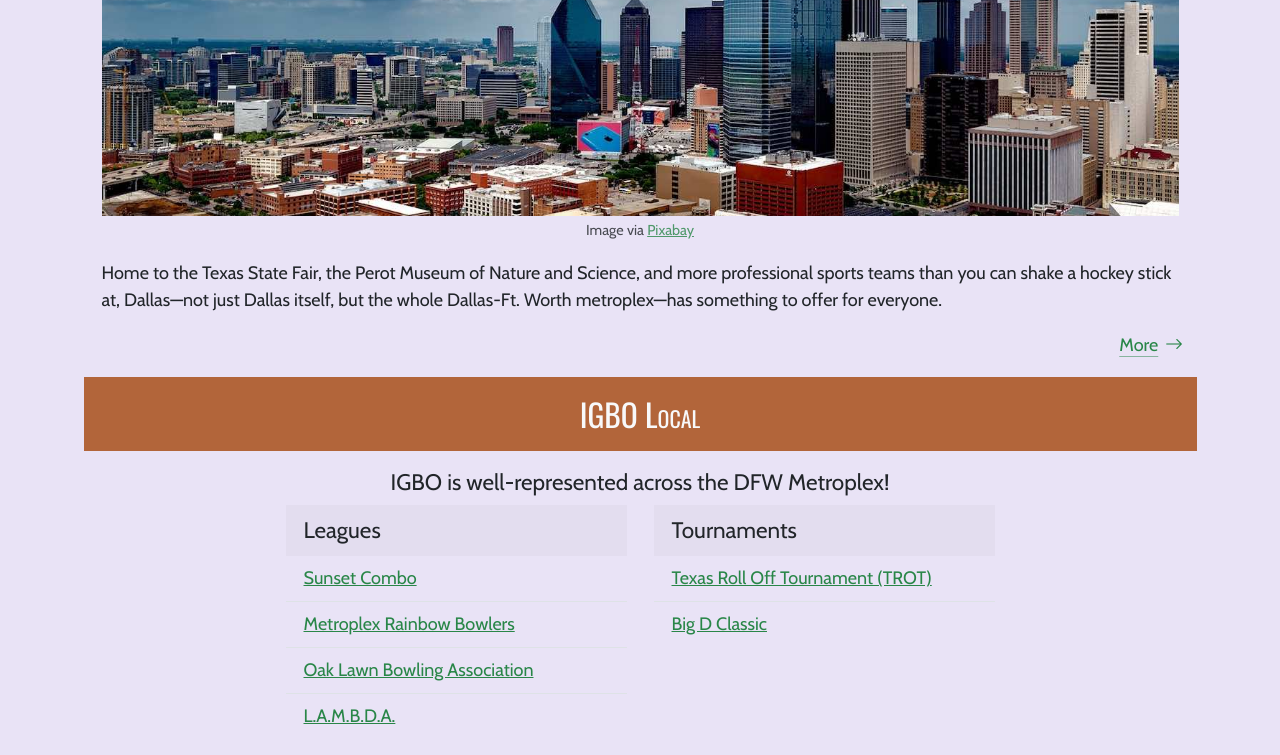
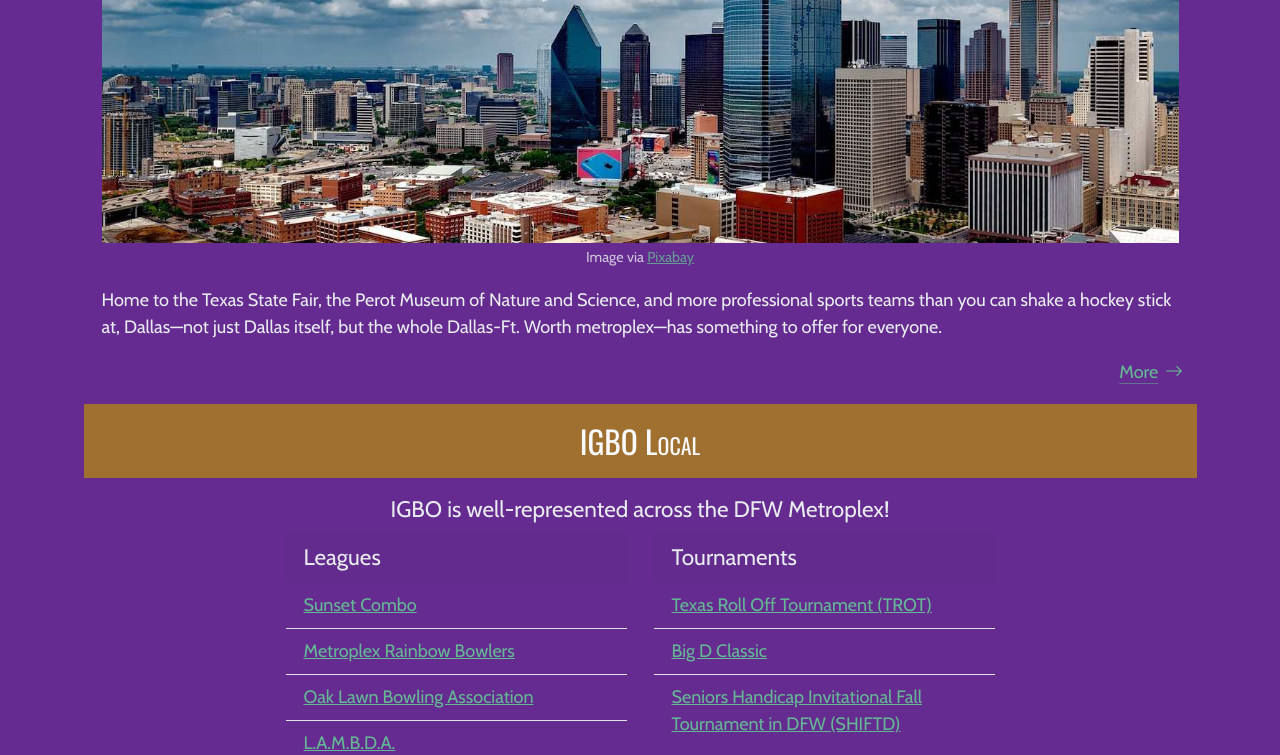
Before and after one commit to st33b/damit-nextjs, a Next.js app: page / in a window 1280 px wide. Shown: the part 2000-2755 px from the top of the page. Built offline with nearby package versions, Linux system fonts and the light colour scheme.

Commit message:
tweak styling; add SHIFTD

```diff
--- a/src/components/ColorModeToggler.js
+++ b/src/components/ColorModeToggler.js
@@ -5,7 +5,7 @@ import {useClientReady} from "@/utils/misc";
 const ColorModeToggler = (props) => {
   const themeLinkContents = {
     auto: {
-      iconClass: 'bi bi-arrow-repeat',
+      iconClass: 'bi bi-circle-half',
       ariaText: 'Automatic',
     },
     light: {
--- a/src/components/local.js
+++ b/src/components/local.js
@@ -65,6 +65,12 @@ const Local = () => {
                 Big D Classic
               </a>
             </li>
+            <li className={`list-group-item`}>
+              <a href={`https://www.facebook.com/profile.php?id=100090483829360`}
+                 target={'_blank'}>
+                Seniors Handicap Invitational Fall Tournament in DFW (SHIFTD)
+              </a>
+            </li>
           </div>
         </div>
       </div>
--- a/src/components/location.module.scss
+++ b/src/components/location.module.scss
@@ -1,5 +1,9 @@
 .Location {
   .Logo {
+    opacity: 0.85;
+    background-color: var(--damit-gray-400);
+    padding: 0.75rem 0;
+
     [data-bs-theme='dark'] & {
       background-color: var(--damit-gray-500);
       opacity: .75;
--- a/src/components/sponsors.module.scss
+++ b/src/components/sponsors.module.scss
@@ -14,6 +14,8 @@
         }
       }
 
+      opacity: 0.85;
+      background-color: var(--damit-gray-400);
       [data-bs-theme='dark'] & {
         background-color: var(--damit-gray-500);
       }
--- a/src/scss/_bootstrap-maps.scss
+++ b/src/scss/_bootstrap-maps.scss
@@ -1,6 +1,8 @@
 // Miscellaneous mappings
 :root,
 [data-bs-theme="light"] {
+  --#{$prefix}body-color: #{$gray-200};
+
   --#{$prefix}purple-bg: #{$purple-bg-subtle};
   --#{$prefix}green-bg-subtle: #{$green-bg-subtle};
   --#{$prefix}section-heading-bg: #{$burnt-orange};
@@ -16,6 +18,8 @@
 @include color-mode(dark, true) {
   color-scheme: dark;
 
+  --#{$prefix}body-color: #{$gray-400};
+
   --#{$prefix}purple: #{$purple-dark};
   --#{$prefix}purple-bg: #{$purple-bg-subtle-dark};
   --#{$prefix}green-bg-subtle: #{$green-bg-subtle-dark};
--- a/src/scss/_bootstrap-variables.scss
+++ b/src/scss/_bootstrap-variables.scss
@@ -17,25 +17,24 @@ $font-family-sans-serif:
   "Noto Color Emoji";
 
 // Color overrides
-$purple:    #6f42c1;
+$purple:    #7030a0;
 $purple-dark: shade-color($purple, 40%);
 $purple-bg-subtle:      tint-color($purple, 75%);
 $purple-bg-subtle-dark: shade-color($purple, 80%);
 
-$green: #298648;
+$green: #30a070;
 $green-bg-subtle: shade-color($green, 20%);
 $green-bg-subtle-dark: shade-color($green, 60%);
 
-$burnt-orange: #b2653a;
+$burnt-orange: #a07030;
 $burnt-orange-dark: shade-color($burnt-orange, 40%);
 
-//$primary: $purple;
-
-$body-bg: tint-color($purple, 85%);
-$link-color: $green;
+//$body-color:
+$body-bg: shade-color($purple, 10%);
+$link-color: tint-color($green, 25%);
 
 // Dark mode color overrides
-$body-bg-dark: shade-color($purple, 80%);
+$body-bg-dark: shade-color($purple, 60%);
 $link-color-dark: $green;
 
 // Miscellaneous overrides
--- a/src/scss/damit.scss
+++ b/src/scss/damit.scss
@@ -40,7 +40,6 @@ body {
 
       @media(min-width: 768px) {
         text-align: center;
-        //margin: 0 0 1rem 0;
       }
 
       background-color: var(--damit-section-heading-bg);
@@ -58,6 +57,9 @@ body {
     text-align: center;
 
     .footer-image {
+      opacity: 0.85;
+      background-color: var(--damit-gray-400);
+
       [data-bs-theme='dark'] & {
         opacity: 0.75;
         background-color: var(--damit-gray-500);
```
